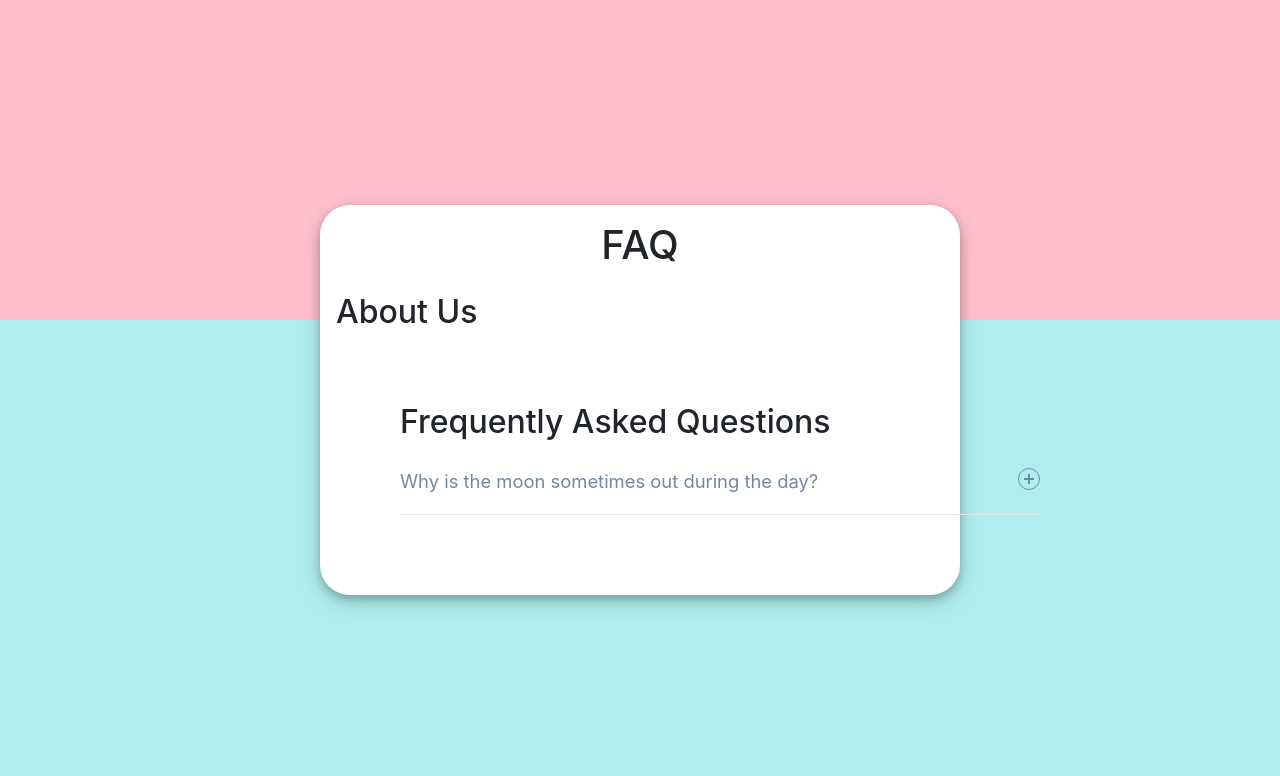
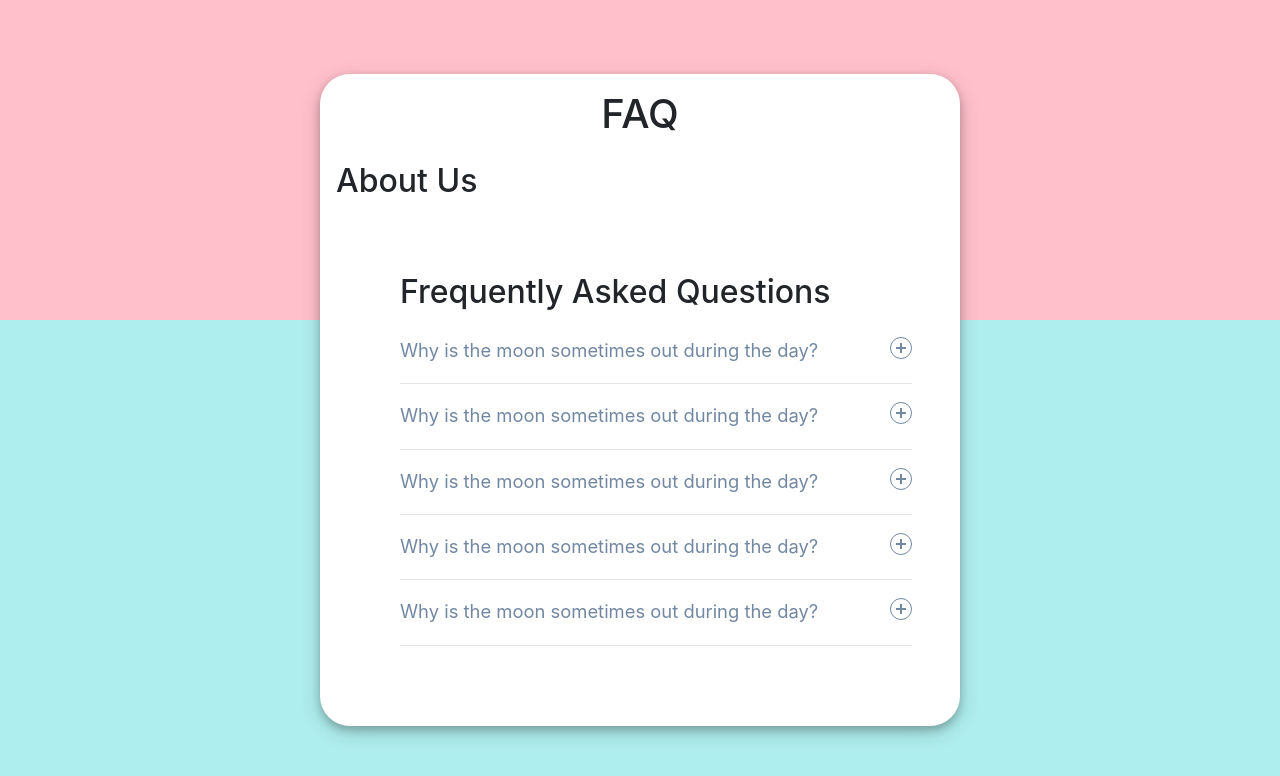
Before and after one commit to 000000000PROXIMO111111111111/Project_1, a plain HTML site: page index.html in a window 1280 px wide. Drawn offline with nearby package versions, Linux system fonts and the light colour scheme.

Commit message:
Accordion Wokring

```diff
--- a/index.html
+++ b/index.html
@@ -29,6 +29,50 @@
                         </div>
                     </div>
                 </div>
+                <div class="accordion">
+                    <div class="accordion-item">
+                        <button id="accordion-button-1" aria-expanded="false">
+                            <span class="accordion-title">Why is the moon sometimes out during the day?</span>
+                            <span class="icon" aria-hidden="true"></span>
+                        </button>
+                        <div class="accordion-content">
+                            <p>Lorem ipsum dolor sit amet, consectetur adipiscing elit, sed do eiusmod tempor incididunt ut labore et dolore magna aliqua. Elementum sagittis vitae et leo duis ut. Ut tortor pretium viverra suspendisse potenti.</p>
+                        </div>
+                    </div>
+                </div>
+                <div class="accordion">
+                    <div class="accordion-item">
+                        <button id="accordion-button-1" aria-expanded="false">
+                            <span class="accordion-title">Why is the moon sometimes out during the day?</span>
+                            <span class="icon" aria-hidden="true"></span>
+                        </button>
+                        <div class="accordion-content">
+                            <p>Lorem ipsum dolor sit amet, consectetur adipiscing elit, sed do eiusmod tempor incididunt ut labore et dolore magna aliqua. Elementum sagittis vitae et leo duis ut. Ut tortor pretium viverra suspendisse potenti.</p>
+                        </div>
+                    </div>
+                </div>
+                <div class="accordion">
+                    <div class="accordion-item">
+                        <button id="accordion-button-1" aria-expanded="false">
+                            <span class="accordion-title">Why is the moon sometimes out during the day?</span>
+                            <span class="icon" aria-hidden="true"></span>
+                        </button>
+                        <div class="accordion-content">
+                            <p>Lorem ipsum dolor sit amet, consectetur adipiscing elit, sed do eiusmod tempor incididunt ut labore et dolore magna aliqua. Elementum sagittis vitae et leo duis ut. Ut tortor pretium viverra suspendisse potenti.</p>
+                        </div>
+                    </div>
+                </div>
+                <div class="accordion">
+                    <div class="accordion-item">
+                        <button id="accordion-button-1" aria-expanded="false">
+                            <span class="accordion-title">Why is the moon sometimes out during the day?</span>
+                            <span class="icon" aria-hidden="true"></span>
+                        </button>
+                        <div class="accordion-content">
+                            <p>Lorem ipsum dolor sit amet, consectetur adipiscing elit, sed do eiusmod tempor incididunt ut labore et dolore magna aliqua. Elementum sagittis vitae et leo duis ut. Ut tortor pretium viverra suspendisse potenti.</p>
+                        </div>
+                    </div>
+                </div>
             </div>
         </section>
     </div>
--- a/style.css
+++ b/style.css
@@ -30,16 +30,17 @@ body {
     padding: 1.5rem; /* Adjust padding as needed */
     border-radius: 30px;
     box-shadow: 0 4px 8px 0 rgba(0, 0, 0, 0.2), 0 6px 20px 0 rgba(0, 0, 0, 0.19);
+    overflow: hidden;/* Here we ensure content does not overflow*/
 }
 /* Standard styles without motion */
 .my-element {
     transition: background-color 0.3s ease;
   }
 
-  .container {
+  .container { /* Note the width for this container if where we contain the accordions*/
     margin: 0 auto;
     padding: 4rem;
-    width: 48rem;
+    width: 40rem;
   }
 
   .accordion .accordion-item {
@@ -125,6 +126,7 @@ body {
   .accordion button[aria-expanded='true'] + .accordion-content {
     opacity: 1;
     max-height: 9em;
+    overflow-y: auto; /*This enables verticla scrolling if content is to large*/
     transition: all 200ms linear;
     will-change: opacity, max-height;
   }
```
